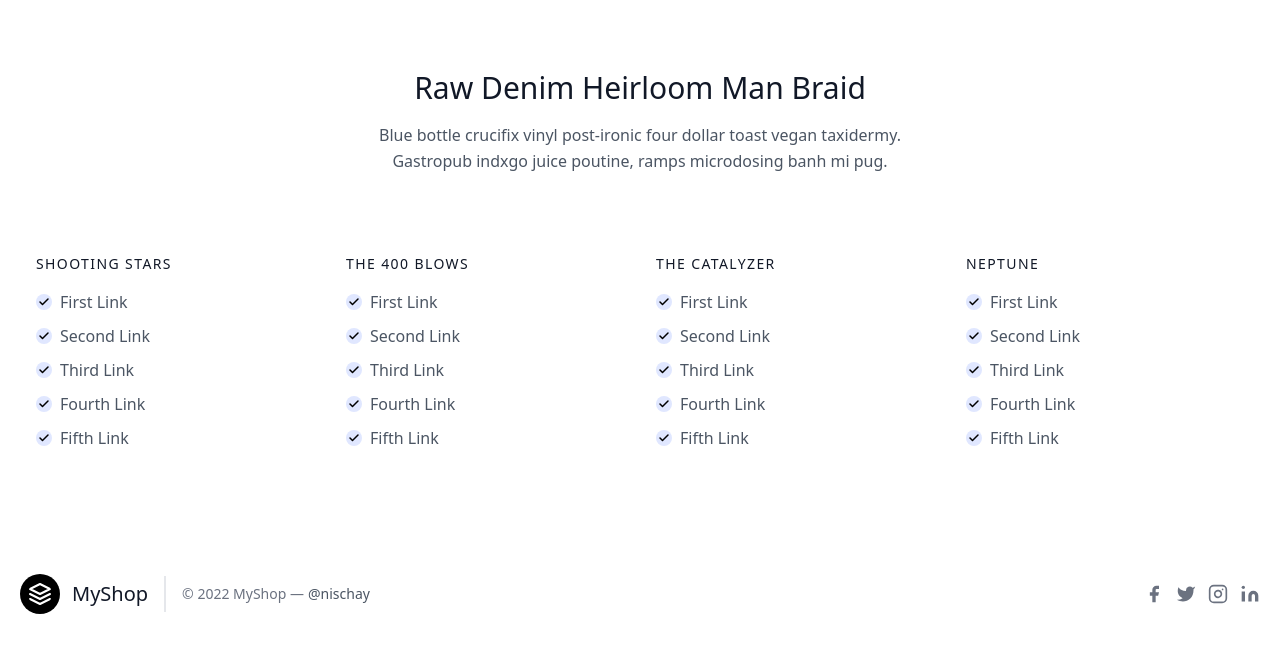
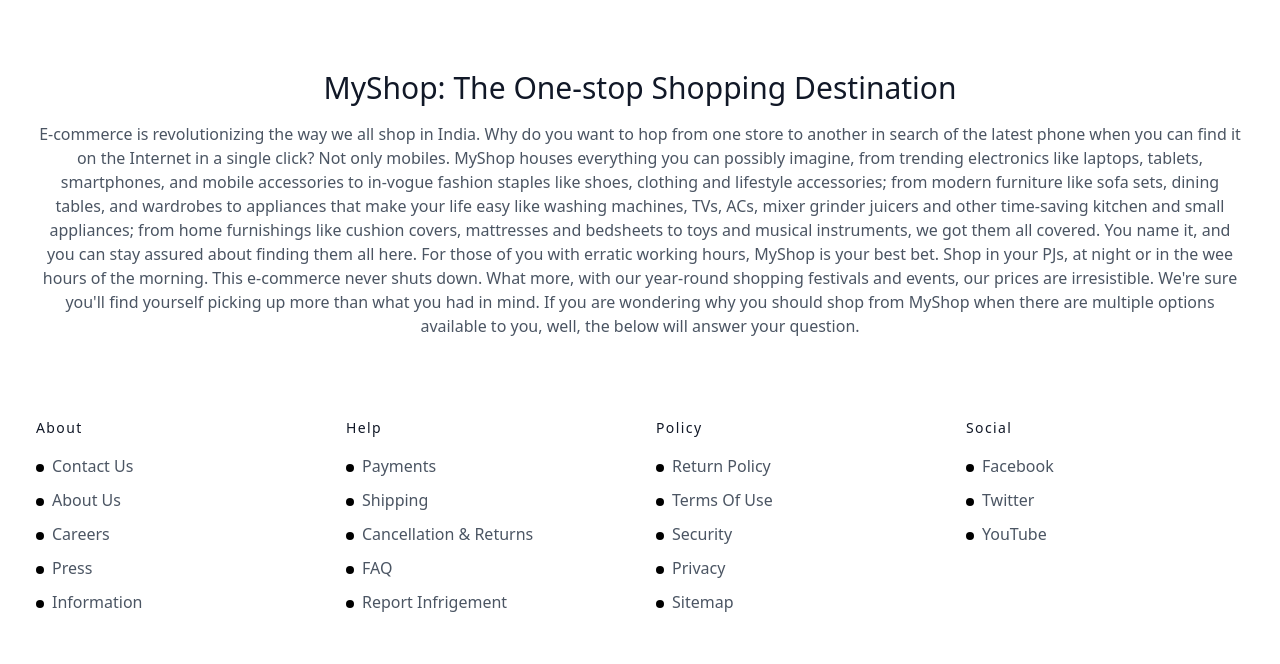
Before and after one commit to nischay-code/NextJS_GoShop, a Next.js app in the folder frontend/: page /about in a window 1280 px wide. Shown: the part 122-786 px from the top of the page. Built offline with nearby package versions, Linux system fonts and the light colour scheme.

Commit message:
About Updated

```diff
--- a/frontend/pages/about.js
+++ b/frontend/pages/about.js
@@ -1,3 +1,4 @@
+/* eslint-disable react/no-unescaped-entities */
 import React from "react";
 
 const about = () => {
@@ -8,360 +9,130 @@
         <div className="container px-5 py-24 mx-auto">
           <div className="text-center mb-20">
             <h1 className="sm:text-3xl text-2xl font-medium text-center title-font text-gray-900 mb-4">
-              Raw Denim Heirloom Man Braid
+              MyShop: The One-stop Shopping Destination
             </h1>
-            <p className="text-base leading-relaxed xl:w-2/4 lg:w-3/4 mx-auto">
-              Blue bottle crucifix vinyl post-ironic four dollar toast vegan
-              taxidermy. Gastropub indxgo juice poutine, ramps microdosing banh
-              mi pug.
+            <p className="text-base ">
+              E-commerce is revolutionizing the way we all shop in India. Why do
+              you want to hop from one store to another in search of the latest
+              phone when you can find it on the Internet in a single click? Not
+              only mobiles. MyShop houses everything you can possibly imagine,
+              from trending electronics like laptops, tablets, smartphones, and
+              mobile accessories to in-vogue fashion staples like shoes,
+              clothing and lifestyle accessories; from modern furniture like
+              sofa sets, dining tables, and wardrobes to appliances that make
+              your life easy like washing machines, TVs, ACs, mixer grinder
+              juicers and other time-saving kitchen and small appliances; from
+              home furnishings like cushion covers, mattresses and bedsheets to
+              toys and musical instruments, we got them all covered. You name
+              it, and you can stay assured about finding them all here. For
+              those of you with erratic working hours, MyShop is your best bet.
+              Shop in your PJs, at night or in the wee hours of the morning.
+              This e-commerce never shuts down. What more, with our year-round
+              shopping festivals and events, our prices are irresistible. We're
+              sure you'll find yourself picking up more than what you had in
+              mind. If you are wondering why you should shop from MyShop when
+              there are multiple options available to you, well, the below will
+              answer your question.
             </p>
           </div>
           <div className="flex flex-wrap -m-4">
             <div className="p-4 lg:w-1/4 sm:w-1/2 w-full">
               <h2 className="font-medium title-font tracking-widest text-gray-900 mb-4 text-sm text-center sm:text-left">
-                SHOOTING STARS
+                About
               </h2>
               <nav className="flex flex-col sm:items-start sm:text-left text-center items-center -mb-1 space-y-2.5">
                 <a>
-                  <span className="bg-indigo-100 text-black w-4 h-4 mr-2 rounded-full inline-flex items-center justify-center">
-                    <svg
-                      fill="none"
-                      stroke="currentColor"
-                      strokeLinecap="round"
-                      strokeLinejoin="round"
-                      strokeWidth="3"
-                      className="w-3 h-3"
-                      viewBox="0 0 24 24"
-                    >
-                      <path d="M20 6L9 17l-5-5"></path>
-                    </svg>
-                  </span>
-                  First Link
+                  <span className="bg-black text-black w-2 h-2 mr-2 rounded-full inline-flex items-center justify-center"></span>
+                  Contact Us
                 </a>
                 <a>
-                  <span className="bg-indigo-100 text-black w-4 h-4 mr-2 rounded-full inline-flex items-center justify-center">
-                    <svg
-                      fill="none"
-                      stroke="currentColor"
-                      strokeLinecap="round"
-                      strokeLinejoin="round"
-                      strokeWidth="3"
-                      className="w-3 h-3"
-                      viewBox="0 0 24 24"
-                    >
-                      <path d="M20 6L9 17l-5-5"></path>
-                    </svg>
-                  </span>
-                  Second Link
+                  <span className="bg-black text-black w-2 h-2 mr-2 rounded-full inline-flex items-center justify-center"></span>
+                  About Us
                 </a>
                 <a>
-                  <span className="bg-indigo-100 text-black w-4 h-4 mr-2 rounded-full inline-flex items-center justify-center">
-                    <svg
-                      fill="none"
-                      stroke="currentColor"
-                      strokeLinecap="round"
-                      strokeLinejoin="round"
-                      strokeWidth="3"
-                      className="w-3 h-3"
-                      viewBox="0 0 24 24"
-                    >
-                      <path d="M20 6L9 17l-5-5"></path>
-                    </svg>
-                  </span>
-                  Third Link
+                  <span className="bg-black text-black w-2 h-2 mr-2 rounded-full inline-flex items-center justify-center"></span>
+                  Careers
                 </a>
                 <a>
-                  <span className="bg-indigo-100 text-black w-4 h-4 mr-2 rounded-full inline-flex items-center justify-center">
-                    <svg
-                      fill="none"
-                      stroke="currentColor"
-                      strokeLinecap="round"
-                      strokeLinejoin="round"
-                      strokeWidth="3"
-                      className="w-3 h-3"
-                      viewBox="0 0 24 24"
-                    >
-                      <path d="M20 6L9 17l-5-5"></path>
-                    </svg>
-                  </span>
-                  Fourth Link
+                  <span className="bg-black text-black w-2 h-2 mr-2 rounded-full inline-flex items-center justify-center"></span>
+                  Press
                 </a>
                 <a>
-                  <span className="bg-indigo-100 text-black w-4 h-4 mr-2 rounded-full inline-flex items-center justify-center">
-                    <svg
-                      fill="none"
-                      stroke="currentColor"
-                      strokeLinecap="round"
-                      strokeLinejoin="round"
-                      strokeWidth="3"
-                      className="w-3 h-3"
-                      viewBox="0 0 24 24"
-                    >
-                      <path d="M20 6L9 17l-5-5"></path>
-                    </svg>
-                  </span>
-                  Fifth Link
+                  <span className="bg-black text-black w-2 h-2 mr-2 rounded-full inline-flex items-center justify-center"></span>
+                  Information
                 </a>
               </nav>
             </div>
             <div className="p-4 lg:w-1/4 sm:w-1/2 w-full">
               <h2 className="font-medium title-font tracking-widest text-gray-900 mb-4 text-sm text-center sm:text-left">
-                THE 400 BLOWS
+                Help
               </h2>
               <nav className="flex flex-col sm:items-start sm:text-left text-center items-center -mb-1 space-y-2.5">
                 <a>
-                  <span className="bg-indigo-100 text-black w-4 h-4 mr-2 rounded-full inline-flex items-center justify-center">
-                    <svg
-                      fill="none"
-                      stroke="currentColor"
-                      strokeLinecap="round"
-                      strokeLinejoin="round"
-                      strokeWidth="3"
-                      className="w-3 h-3"
-                      viewBox="0 0 24 24"
-                    >
-                      <path d="M20 6L9 17l-5-5"></path>
-                    </svg>
-                  </span>
-                  First Link
+                  <span className="bg-black text-black w-2 h-2 mr-2 rounded-full inline-flex items-center justify-center"></span>
+                  Payments
                 </a>
                 <a>
-                  <span className="bg-indigo-100 text-black w-4 h-4 mr-2 rounded-full inline-flex items-center justify-center">
-                    <svg
-                      fill="none"
-                      stroke="currentColor"
-                      strokeLinecap="round"
-                      strokeLinejoin="round"
-                      strokeWidth="3"
-                      className="w-3 h-3"
-                      viewBox="0 0 24 24"
-                    >
-                      <path d="M20 6L9 17l-5-5"></path>
-                    </svg>
-                  </span>
-                  Second Link
+                  <span className="bg-black text-black w-2 h-2 mr-2 rounded-full inline-flex items-center justify-center"></span>
+                  Shipping
                 </a>
                 <a>
-                  <span className="bg-indigo-100 text-black w-4 h-4 mr-2 rounded-full inline-flex items-center justify-center">
-                    <svg
-                      fill="none"
-                      stroke="currentColor"
-                      strokeLinecap="round"
-                      strokeLinejoin="round"
-                      strokeWidth="3"
-                      className="w-3 h-3"
-                      viewBox="0 0 24 24"
-                    >
-                      <path d="M20 6L9 17l-5-5"></path>
-                    </svg>
-                  </span>
-                  Third Link
+                  <span className="bg-black text-black w-2 h-2 mr-2 rounded-full inline-flex items-center justify-center"></span>
+                  Cancellation & Returns
                 </a>
                 <a>
-                  <span className="bg-indigo-100 text-black w-4 h-4 mr-2 rounded-full inline-flex items-center justify-center">
-                    <svg
-                      fill="none"
-                      stroke="currentColor"
-                      strokeLinecap="round"
-                      strokeLinejoin="round"
-                      strokeWidth="3"
-                      className="w-3 h-3"
-                      viewBox="0 0 24 24"
-                    >
-                      <path d="M20 6L9 17l-5-5"></path>
-                    </svg>
-                  </span>
-                  Fourth Link
+                  <span className="bg-black text-black w-2 h-2 mr-2 rounded-full inline-flex items-center justify-center"></span>
+                  FAQ
                 </a>
                 <a>
-                  <span className="bg-indigo-100 text-black w-4 h-4 mr-2 rounded-full inline-flex items-center justify-center">
-                    <svg
-                      fill="none"
-                      stroke="currentColor"
-                      strokeLinecap="round"
-                      strokeLinejoin="round"
-                      strokeWidth="3"
-                      className="w-3 h-3"
-                      viewBox="0 0 24 24"
-                    >
-                      <path d="M20 6L9 17l-5-5"></path>
-                    </svg>
-                  </span>
-                  Fifth Link
+                  <span className="bg-black text-black w-2 h-2 mr-2 rounded-full inline-flex items-center justify-center"></span>
+                  Report Infrigement
                 </a>
               </nav>
             </div>
             <div className="p-4 lg:w-1/4 sm:w-1/2 w-full">
               <h2 className="font-medium title-font tracking-widest text-gray-900 mb-4 text-sm text-center sm:text-left">
-                THE CATALYZER
+                Policy
               </h2>
               <nav className="flex flex-col sm:items-start sm:text-left text-center items-center -mb-1 space-y-2.5">
                 <a>
-                  <span className="bg-indigo-100 text-black w-4 h-4 mr-2 rounded-full inline-flex items-center justify-center">
-                    <svg
-                      fill="none"
-                      stroke="currentColor"
-                      strokeLinecap="round"
-                      strokeLinejoin="round"
-                      strokeWidth="3"
-                      className="w-3 h-3"
-                      viewBox="0 0 24 24"
-                    >
-                      <path d="M20 6L9 17l-5-5"></path>
-                    </svg>
-                  </span>
-                  First Link
+                  <span className="bg-black text-black w-2 h-2 mr-2 rounded-full inline-flex items-center justify-center"></span>
+                  Return Policy
                 </a>
                 <a>
-                  <span className="bg-indigo-100 text-black w-4 h-4 mr-2 rounded-full inline-flex items-center justify-center">
-                    <svg
-                      fill="none"
-                      stroke="currentColor"
-                      strokeLinecap="round"
-                      strokeLinejoin="round"
-                      strokeWidth="3"
-                      className="w-3 h-3"
-                      viewBox="0 0 24 24"
-                    >
-                      <path d="M20 6L9 17l-5-5"></path>
-                    </svg>
-                  </span>
-                  Second Link
+                  <span className="bg-black text-black w-2 h-2 mr-2 rounded-full inline-flex items-center justify-center"></span>
+                  Terms Of Use
                 </a>
                 <a>
-                  <span className="bg-indigo-100 text-black w-4 h-4 mr-2 rounded-full inline-flex items-center justify-center">
-                    <svg
-                      fill="none"
-                      stroke="currentColor"
-                      strokeLinecap="round"
-                      strokeLinejoin="round"
-                      strokeWidth="3"
-                      className="w-3 h-3"
-                      viewBox="0 0 24 24"
-                    >
-                      <path d="M20 6L9 17l-5-5"></path>
-                    </svg>
-                  </span>
-                  Third Link
+                  <span className="bg-black text-black w-2 h-2 mr-2 rounded-full inline-flex items-center justify-center"></span>
+                  Security
                 </a>
                 <a>
-                  <span className="bg-indigo-100 text-black w-4 h-4 mr-2 rounded-full inline-flex items-center justify-center">
-                    <svg
-                      fill="none"
-                      stroke="currentColor"
-                      strokeLinecap="round"
-                      strokeLinejoin="round"
-                      strokeWidth="3"
-                      className="w-3 h-3"
-                      viewBox="0 0 24 24"
-                    >
-                      <path d="M20 6L9 17l-5-5"></path>
-                    </svg>
-                  </span>
-                  Fourth Link
+                  <span className="bg-black text-black w-2 h-2 mr-2 rounded-full inline-flex items-center justify-center"></span>
+                  Privacy
                 </a>
                 <a>
-                  <span className="bg-indigo-100 text-black w-4 h-4 mr-2 rounded-full inline-flex items-center justify-center">
-                    <svg
-                      fill="none"
-                      stroke="currentColor"
-                      strokeLinecap="round"
-                      strokeLinejoin="round"
-                      strokeWidth="3"
-                      className="w-3 h-3"
-                      viewBox="0 0 24 24"
-                    >
-                      <path d="M20 6L9 17l-5-5"></path>
-                    </svg>
-                  </span>
-                  Fifth Link
+                  <span className="bg-black text-black w-2 h-2 mr-2 rounded-full inline-flex items-center justify-center"></span>
+                  Sitemap
                 </a>
               </nav>
             </div>
             <div className="p-4 lg:w-1/4 sm:w-1/2 w-full">
               <h2 className="font-medium title-font tracking-widest text-gray-900 mb-4 text-sm text-center sm:text-left">
-                NEPTUNE
+                Social
               </h2>
               <nav className="flex flex-col sm:items-start sm:text-left text-center items-center -mb-1 space-y-2.5">
                 <a>
-                  <span className="bg-indigo-100 text-black w-4 h-4 mr-2 rounded-full inline-flex items-center justify-center">
-                    <svg
-                      fill="none"
-                      stroke="currentColor"
-                      strokeLinecap="round"
-                      strokeLinejoin="round"
-                      strokeWidth="3"
-                      className="w-3 h-3"
-                      viewBox="0 0 24 24"
-                    >
-                      <path d="M20 6L9 17l-5-5"></path>
-                    </svg>
-                  </span>
-                  First Link
+                  <span className="bg-black text-black w-2 h-2 mr-2 rounded-full inline-flex items-center justify-center"></span>
+                  Facebook
                 </a>
                 <a>
-                  <span className="bg-indigo-100 text-black w-4 h-4 mr-2 rounded-full inline-flex items-center justify-center">
-                    <svg
-                      fill="none"
-                      stroke="currentColor"
-                      strokeLinecap="round"
-                      strokeLinejoin="round"
-                      strokeWidth="3"
-                      className="w-3 h-3"
-                      viewBox="0 0 24 24"
-                    >
-                      <path d="M20 6L9 17l-5-5"></path>
-                    </svg>
-                  </span>
-                  Second Link
+                  <span className="bg-black text-black w-2 h-2 mr-2 rounded-full inline-flex items-center justify-center"></span>
+                  Twitter
                 </a>
                 <a>
-                  <span className="bg-indigo-100 text-black w-4 h-4 mr-2 rounded-full inline-flex items-center justify-center">
-                    <svg
-                      fill="none"
-                      stroke="currentColor"
-                      strokeLinecap="round"
-                      strokeLinejoin="round"
-                      strokeWidth="3"
-                      className="w-3 h-3"
-                      viewBox="0 0 24 24"
-                    >
-                      <path d="M20 6L9 17l-5-5"></path>
-                    </svg>
-                  </span>
-                  Third Link
-                </a>
-                <a>
-                  <span className="bg-indigo-100 text-black w-4 h-4 mr-2 rounded-full inline-flex items-center justify-center">
-                    <svg
-                      fill="none"
-                      stroke="currentColor"
-                      strokeLinecap="round"
-                      strokeLinejoin="round"
-                      strokeWidth="3"
-                      className="w-3 h-3"
-                      viewBox="0 0 24 24"
-                    >
-                      <path d="M20 6L9 17l-5-5"></path>
-                    </svg>
-                  </span>
-                  Fourth Link
-                </a>
-                <a>
-                  <span className="bg-indigo-100 text-black w-4 h-4 mr-2 rounded-full inline-flex items-center justify-center">
-                    <svg
-                      fill="none"
-                      stroke="currentColor"
-                      strokeLinecap="round"
-                      strokeLinejoin="round"
-                      strokeWidth="3"
-                      className="w-3 h-3"
-                      viewBox="0 0 24 24"
-                    >
-                      <path d="M20 6L9 17l-5-5"></path>
-                    </svg>
-                  </span>
-                  Fifth Link
+                  <span className="bg-black text-black w-2 h-2 mr-2 rounded-full inline-flex items-center justify-center"></span>
+                  YouTube
                 </a>
               </nav>
             </div>
```
